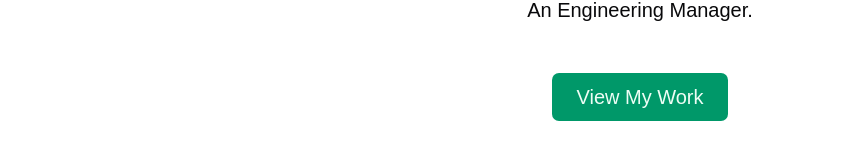
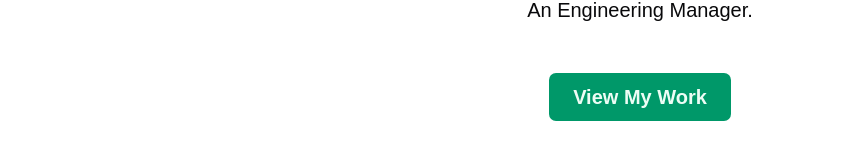
Before and after one commit to ccioanca/Blueprints, a React (Vite) app: page / in a window 1280 px wide. Shown: the part 433-592 px from the top of the page, without its empty margins (0-867 px from the left). Built offline with nearby package versions, Linux system fonts and the light colour scheme.

Commit message:
small css change

```diff
--- a/src/components/ui/button.tsx
+++ b/src/components/ui/button.tsx
@@ -21,7 +21,7 @@ const buttonVariants = cva(
         xs: "h-6 gap-1 rounded-[min(var(--radius-md),8px)] px-2 text-xs in-data-[slot=button-group]:rounded-md has-data-[icon=inline-end]:pr-1.5 has-data-[icon=inline-start]:pl-1.5 [&_svg:not([class*='size-'])]:size-3",
         sm: "h-8 gap-1 rounded-[min(var(--radius-md),10px)] px-2.5 in-data-[slot=button-group]:rounded-md has-data-[icon=inline-end]:pr-1.5 has-data-[icon=inline-start]:pl-1.5",
         lg: "h-10 gap-1.5 px-2.5 has-data-[icon=inline-end]:pr-3 has-data-[icon=inline-start]:pl-3",
-        xl: "h-10 gap-2.5 px-6 py-6 has-data-[icon=inline-end]:pr-3 has-data-[icon=inline-start]:pl-3 text-xl",
+        xl: "h-10 gap-2.5 px-6 py-6 has-data-[icon=inline-end]:pr-3 has-data-[icon=inline-start]:pl-3 text-xl font-semibold",
         icon: "size-9",
         "icon-xs": "size-6 rounded-[min(var(--radius-md),8px)] in-data-[slot=button-group]:rounded-md [&_svg:not([class*='size-'])]:size-3",
         "icon-sm": "size-8 rounded-[min(var(--radius-md),10px)] in-data-[slot=button-group]:rounded-md",
```
